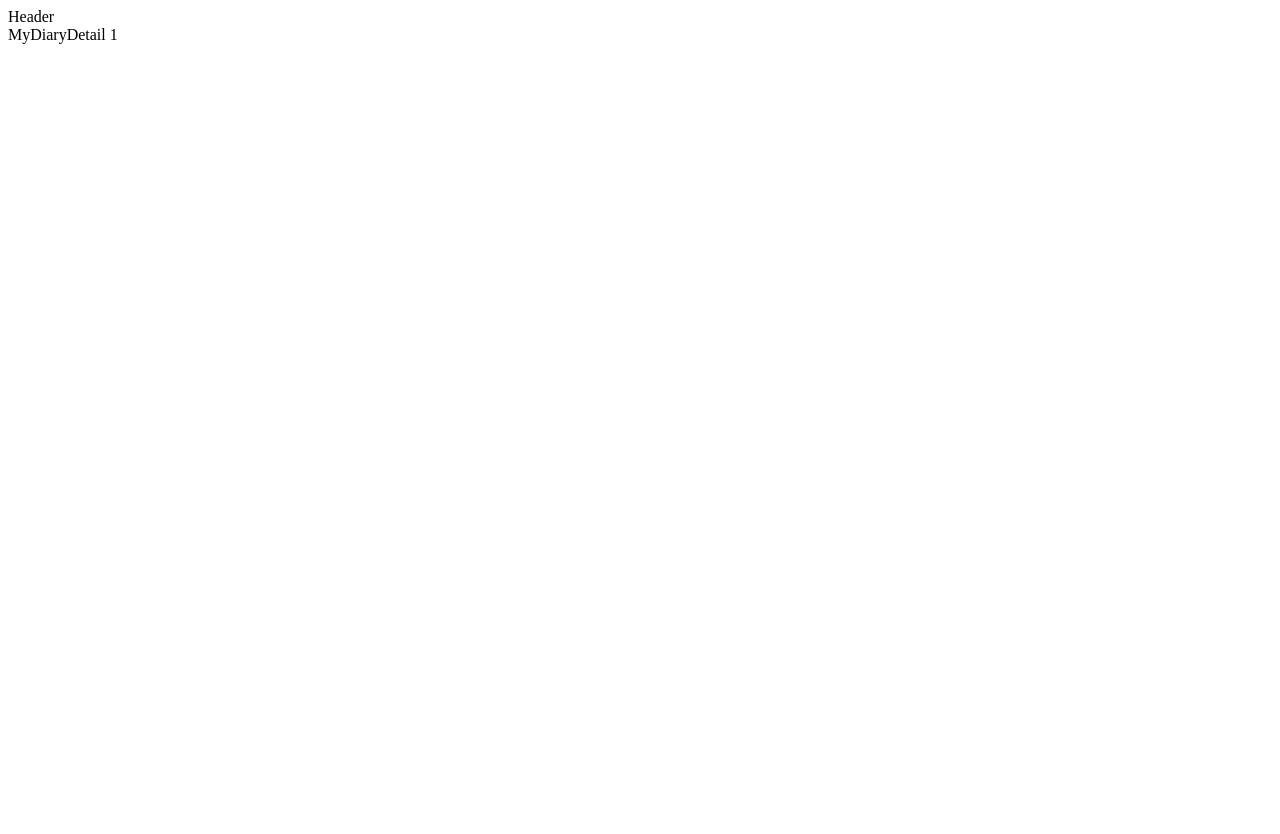
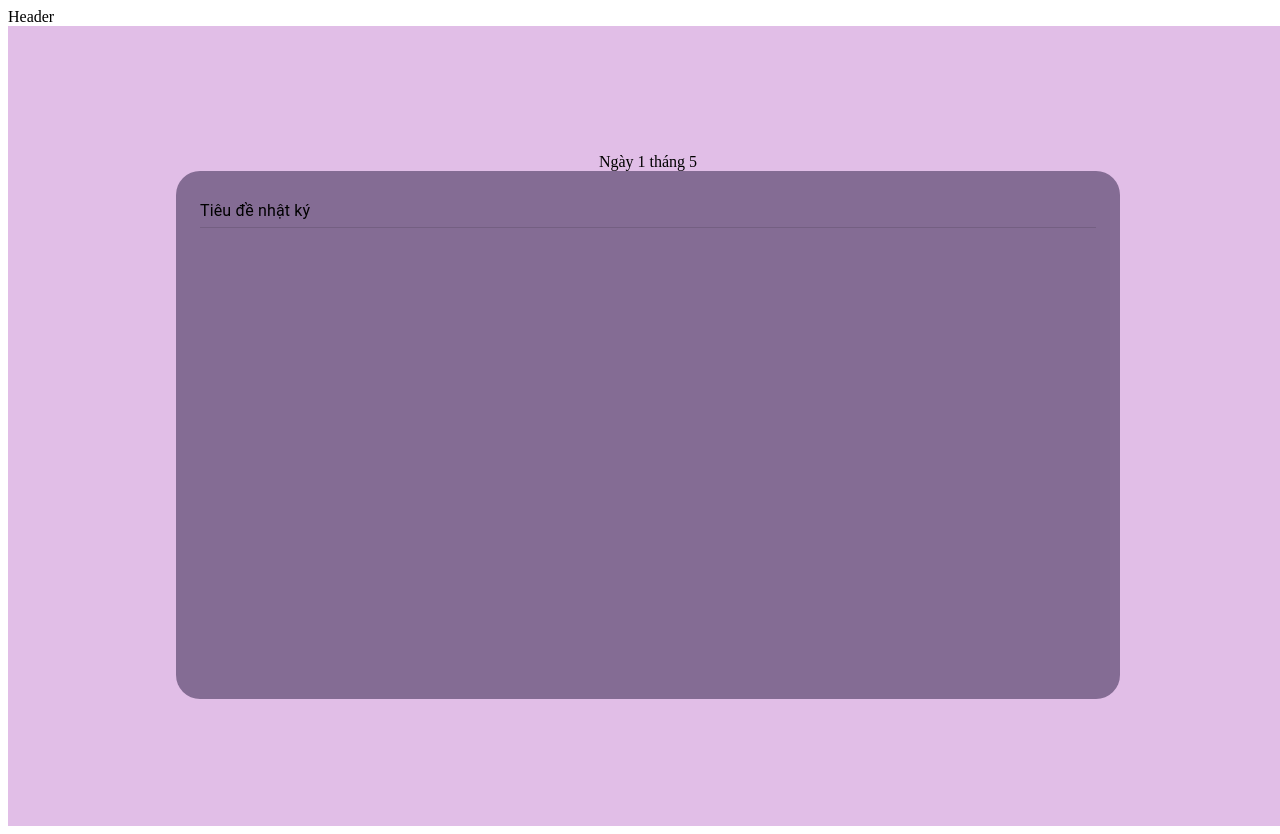
Before and after one commit to anhhdev2203/ElaineDiary, a React (Vite) app: page /mydiary/1 in a window 1280 px wide. Before the commit the page ends 800 px from the top, so only its background shows below. Built offline with nearby package versions, Linux system fonts and the light colour scheme.

Commit message:
Add my dinary and detail

```diff
--- a/src/pages/MyDiary/index.jsx
+++ b/src/pages/MyDiary/index.jsx
@@ -1,11 +1,22 @@
-import React from 'react'
-import { useParams } from 'react-router'
+import { Link } from "react-router-dom";
 
-function MyDiary() {
-
+function mydinary() {
   return (
-    <div>MyDiary </div>
-  )
+    <div>
+      <Link to={"1"}>
+        <button>1</button>
+      </Link>
+      <Link to={"2"}>
+        <button>2</button>
+      </Link>
+      <Link to={"3"}>
+        <button>3</button>
+      </Link>
+      <Link to={"4"}>
+        <button>4</button>
+      </Link>
+    </div>
+  );
 }
 
-export default MyDiary
+export default mydinary;
--- /dev/null
+++ b/src/pages/MyDiaryDetail/data/contentBox.jsx
@@ -0,0 +1,19 @@
+import { Box, ListItemText, Divider } from "@mui/material";
+
+export const ContentBox = () => {
+  return (
+    <Box
+      sx={{
+        minWidth: "70%",
+        minHeight: "480px",
+        backgroundColor: "#846C94",
+        padding: 3,
+        borderRadius: "24px",
+      }}
+    >
+      <ListItemText primary="Tiêu đề nhật ký" />
+
+      <Divider />
+    </Box>
+  );
+};
--- /dev/null
+++ b/src/pages/MyDiaryDetail/data/storeDinary.jsx
@@ -0,0 +1,29 @@
+export const DATASTORE = [
+  {
+    id: "1",
+    date: "Ngày 1 tháng 5",
+    title: "",
+    content: "",
+    color: "happy",
+  },
+  {
+    id: "2",
+    date: "Ngày 2 tháng 5",
+    color: "great",
+  },
+  {
+    id: "3",
+    date: "Ngày 3 tháng 5",
+    color: "normal",
+  },
+  {
+    id: "4",
+    date: "Ngày 4 tháng 5",
+    color: "sad",
+  },
+  {
+    id: "5",
+    date: "Ngày 1 tháng 5",
+    color: "upset",
+  },
+];
--- a/src/pages/MyDiaryDetail/index.jsx
+++ b/src/pages/MyDiaryDetail/index.jsx
@@ -1,12 +1,53 @@
-import React from 'react'
-import { useParams } from 'react-router';
+import { Stack } from "@mui/material";
+import { useState } from "react";
+import { useParams } from "react-router";
+import { DATASTORE } from "./data/storeDinary";
+import { ContentBox } from "./data/contentBox";
 
-function MyDiaryDetail() {
-    const para = useParams();
-    const {id} = para;
+function MyDinaryDetail() {
+  const { id } = useParams();
+  // happy: rất vui, great: vui, normal: bình thường, sad: buồn, upset: rất buồn
+  const [dinaryList, setDinaryList] = useState(DATASTORE);
+  const feelColor = (feel) => {
+    switch (feel) {
+      case "happy":
+        return "#e1bee7";
+      case "great":
+        return "#f48fb1";
+      case "normal":
+        return "#e57373";
+      case "sad":
+        return "#1976d2";
+      default:
+        return "#4a148c";
+    }
+  };
+
   return (
-    <div>MyDiaryDetail {id}</div>
-  )
+    <>
+      <Stack direction={"column"}>
+        {dinaryList
+          .filter((dinary) => dinary.id === id)
+          .map((dinary, key) => (
+            <Stack
+              key={key}
+              sx={{
+                backgroundColor: feelColor(dinary.color),
+                minWidth: "100vw",
+                minHeight: "100vh",
+                display: "flex",
+                justifyContent: "center",
+                alignItems: "center",
+              }}
+            >
+              {dinary.date}
+
+              <ContentBox sx={{ position: "absolute" }} />
+            </Stack>
+          ))}
+      </Stack>
+    </>
+  );
 }
 
-export default MyDiaryDetail
+export default MyDinaryDetail;
```
